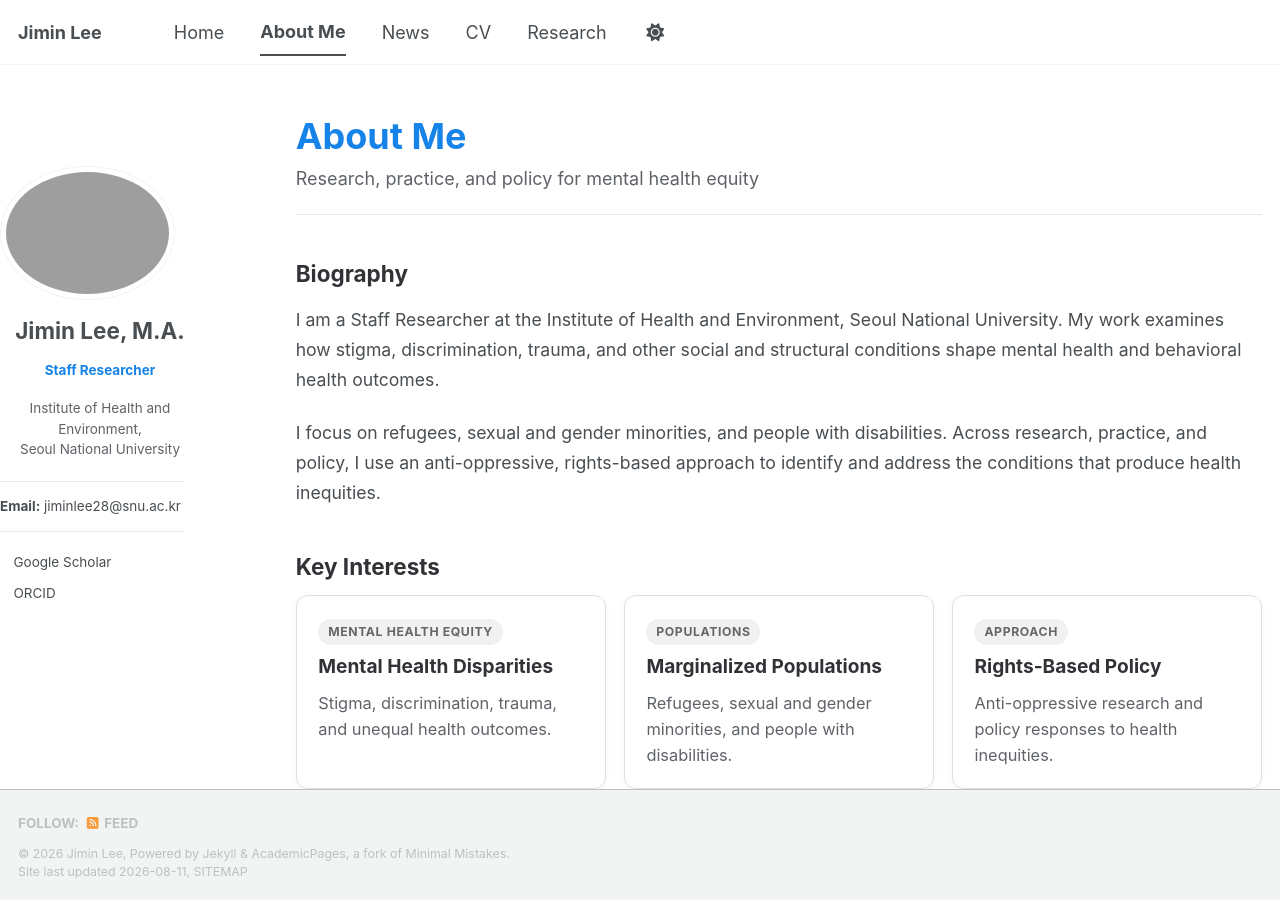
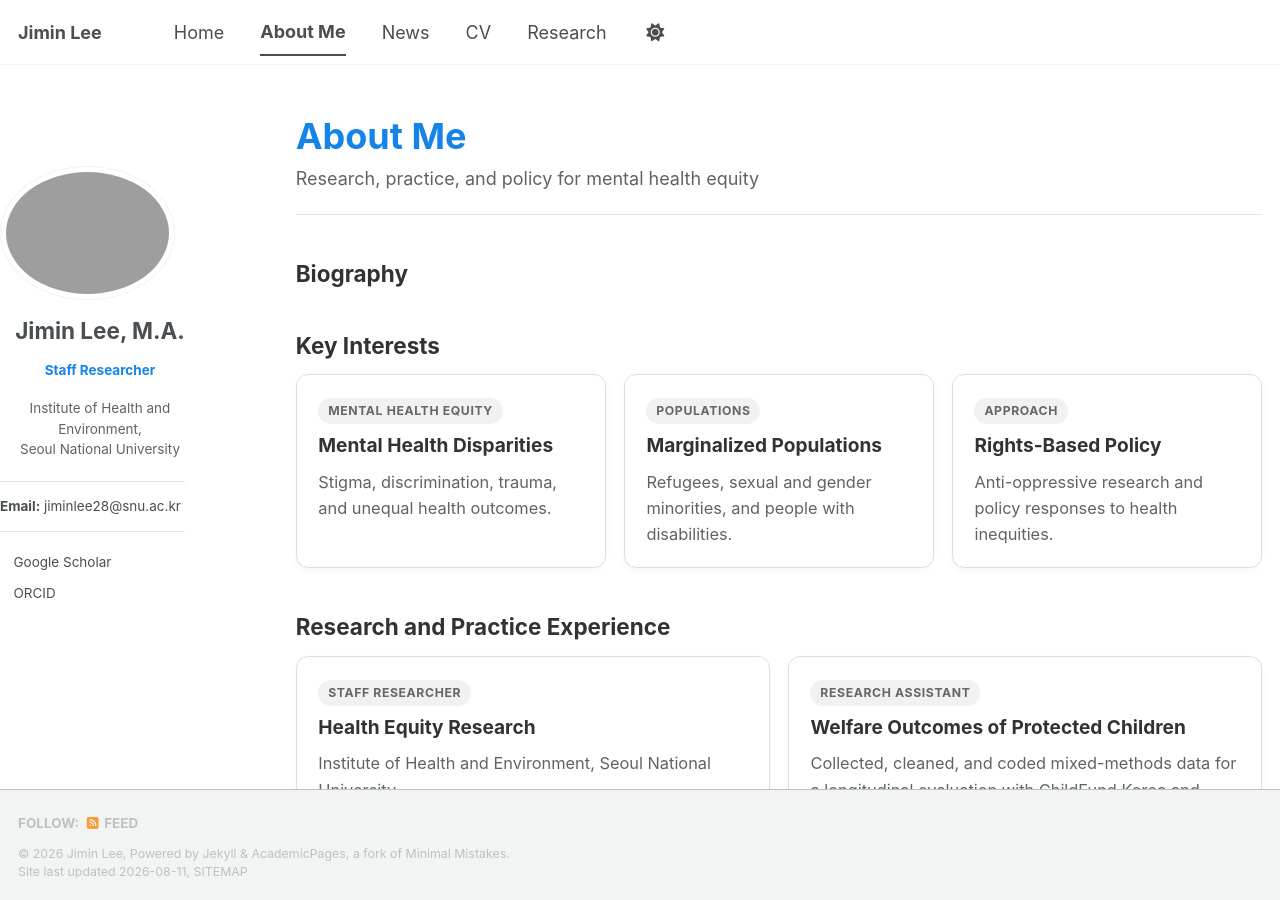
Before and after one commit to jiminlee-research/jiminlee-research.github.io, a Jekyll site: the page built from _pages/about-me.md, in a window 1280 px wide and 900 px high. Built offline with Jekyll 4.4.1, drawn with Linux system fonts in a browser that asks for light colours; a style sheet for code colours, icons or effects is not loaded.

Commit message:
Update about-me.md

```diff
--- a/_pages/about-me.md
+++ b/_pages/about-me.md
@@ -33,7 +33,7 @@ author_profile: true
 <div class="about-page">
 <header class="about-hero"><h1>About Me</h1><p>Research, practice, and policy for mental health equity</p></header>
 
-<section class="about-section"><h2>Biography</h2><p>I am a Staff Researcher at the Institute of Health and Environment, Seoul National University. My work examines how stigma, discrimination, trauma, and other social and structural conditions shape mental health and behavioral health outcomes.</p><p>I focus on refugees, sexual and gender minorities, and people with disabilities. Across research, practice, and policy, I use an anti-oppressive, rights-based approach to identify and address the conditions that produce health inequities.</p></section>
+<section class="about-section"><h2>Biography</h2><p></p></section>
 
 <section class="about-section"><h2>Key Interests</h2><div class="interest-grid">
 <article class="interest-card"><div class="label">MENTAL HEALTH EQUITY</div><h3>Mental Health Disparities</h3><p>Stigma, discrimination, trauma, and unequal health outcomes.</p></article>
```
